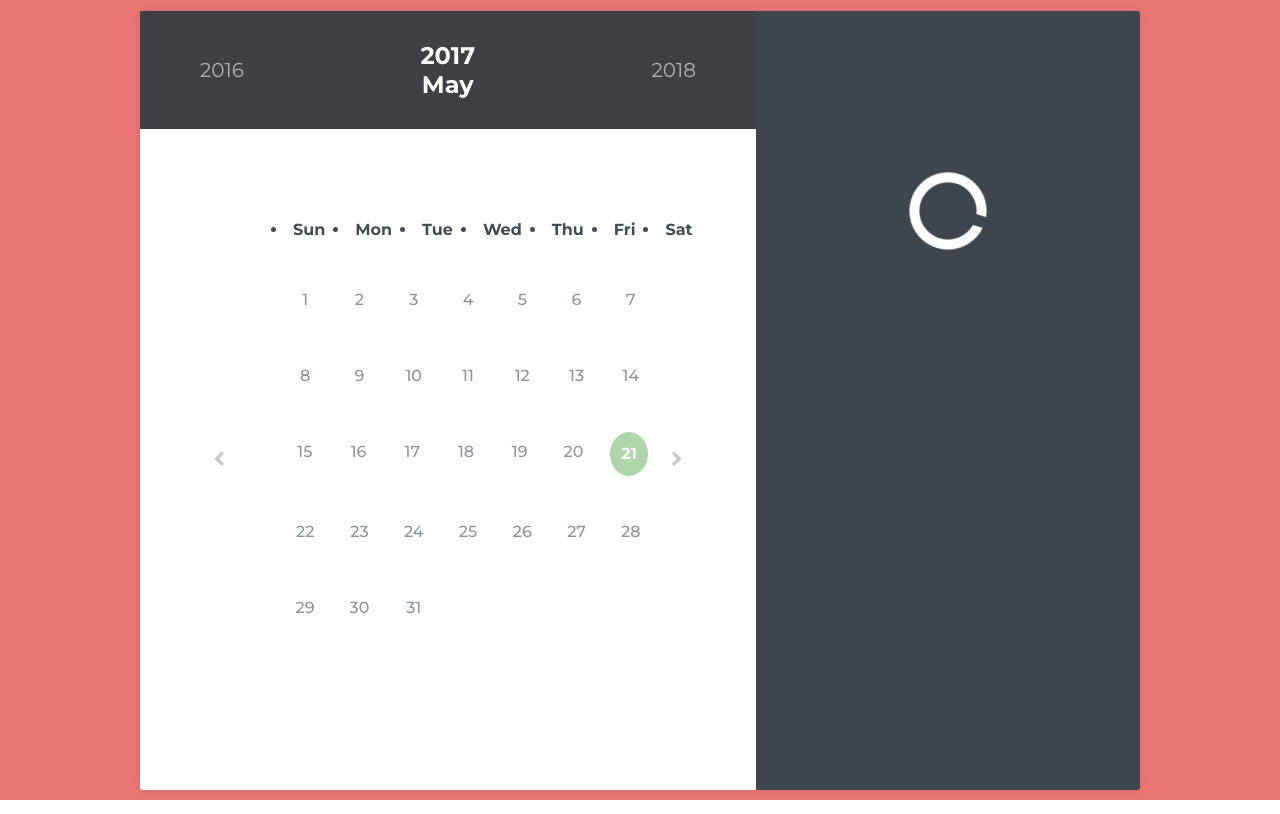
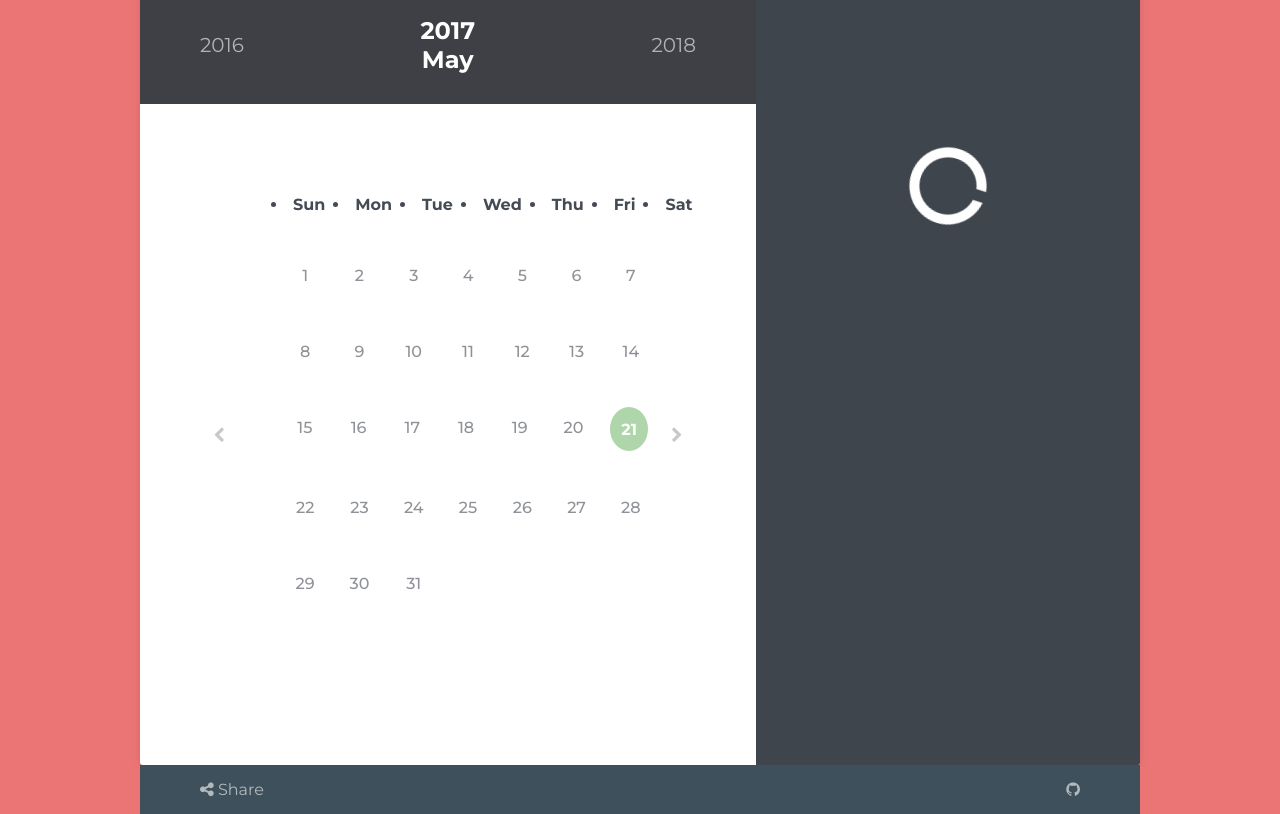
Before and after one commit to JoelAndLuca/opencalendar-old, a Node server app: template views/home.ejs in a window 1280 px wide. Run offline with Node 20, Linux system fonts and the light colour scheme; the template is opened without the code that fills it, so the values that code supplies are empty; some libraries are stand-ins or nearby versions.

Commit message:
added footer

```diff
--- a/app/assets/css/style.css
+++ b/app/assets/css/style.css
@@ -385,3 +385,24 @@
     cursor: pointer;
     opacity: 1;
 }
+
+footer {
+    background: #3E505B;
+    color: #fff;
+    padding: 15px 60px 15px 60px;
+}
+
+footer a {
+    -webkit-transition: opacity .25s ease-in-out;
+    -moz-transition: opacity .25s ease-in-out;
+    -ms-transition: opacity .25s ease-in-out;
+    -o-transition: opacity .25s ease-in-out;
+    transition: opacity .25s ease-in-out;
+    opacity: .6;
+    color: #fff;
+    text-decoration: none;
+}
+
+footer a:hover {
+    opacity: 1;
+}
--- a/app/index.html
+++ b/app/index.html
@@ -11,7 +11,7 @@
 <body>
     <div class="container">
 
-        <section class="calendar-container">
+        <section id="calendar" class="calendar-container" calendar-id='1'>
 
             <section class="calendar">
                 <header class="calendar-header">
--- a/views/home.ejs
+++ b/views/home.ejs
@@ -79,6 +79,13 @@
 
         </section>
 
+        <footer>
+
+            <a href="#"><i class="fa fa-share-alt" aria-hidden="true"></i> Share</a>
+            <a href="https://github.com/lucahuber/opencalendar" style="float: right;"><i class="fa fa-github" aria-hidden="true"></i></a>
+
+        </footer>
+
     </div>
 
     <script src="https://cdnjs.cloudflare.com/ajax/libs/moment.js/2.18.1/moment-with-locales.min.js"></script>
```
Also changed, not shown: routes/app.js (+6 -3 lines).
